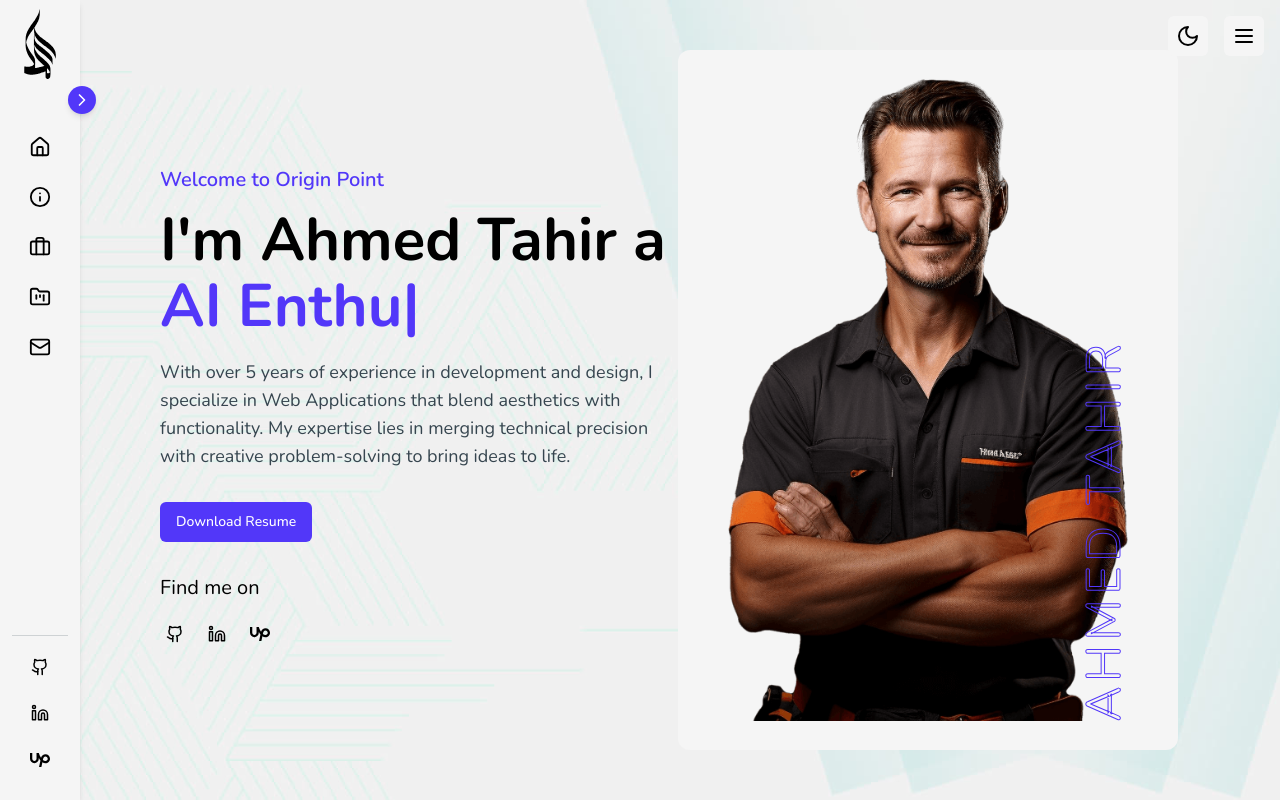
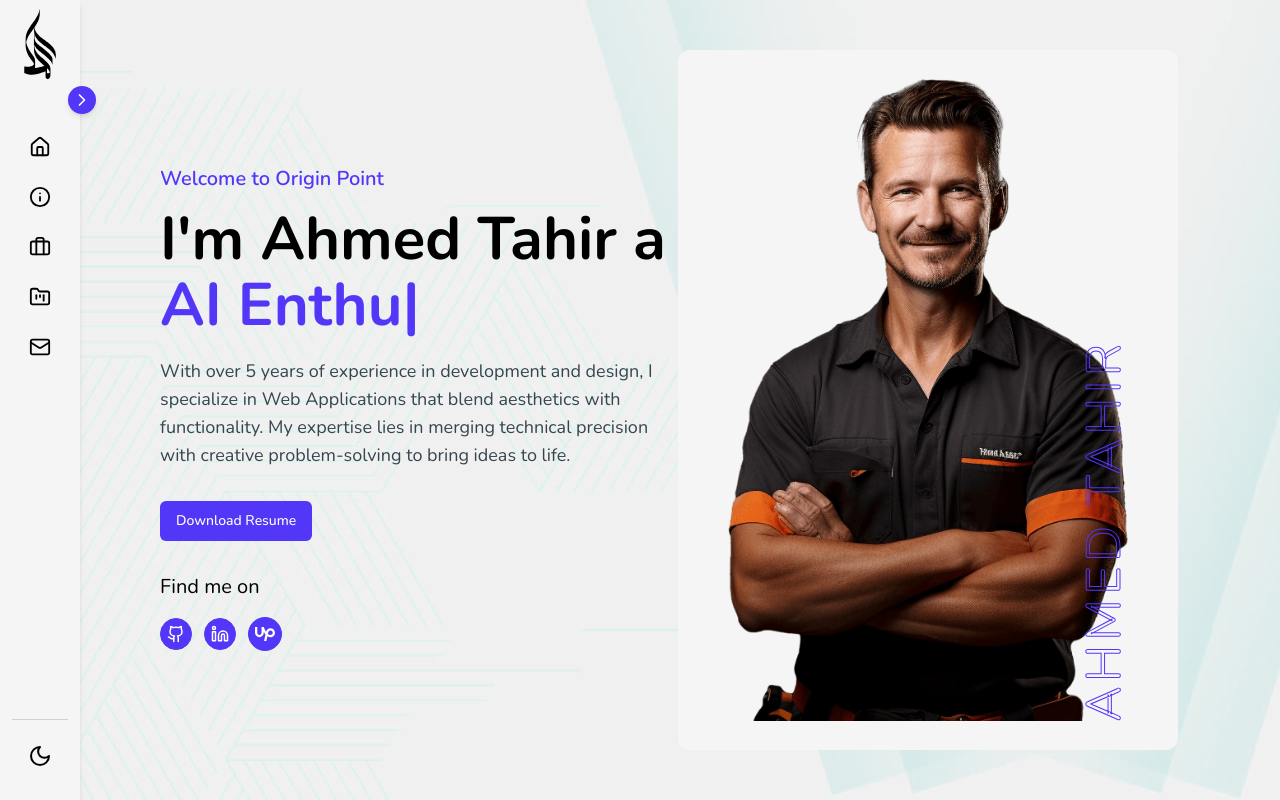
Before and after one commit to ahmedtahir2311/mappe, a Next.js app: page / in a window 1280 px wide. Built offline with nearby package versions, Linux system fonts and the light colour scheme.

Commit message:
Hiding Nav bar

```diff
--- a/src/components/module/client-layout.tsx
+++ b/src/components/module/client-layout.tsx
@@ -1,7 +1,6 @@
 'use client';
 
 import { Sidebar } from './sidebar';
-import { TopNavbar } from './top-navbar';
 import { useSidebar } from '@/lib/context/sidebar-context';
 
 interface ClientLayoutProps {
@@ -17,7 +16,7 @@ export function ClientLayout({ children }: ClientLayoutProps) {
       <Sidebar />
 
       {/* Top Navbar */}
-      <TopNavbar />
+      {/* <TopNavbar /> */}
 
       {/* Main content area that adjusts width based on sidebar state */}
       <main
--- a/src/components/module/sidebar.tsx
+++ b/src/components/module/sidebar.tsx
@@ -1,11 +1,11 @@
 'use client';
 
-import { Home, Info, Briefcase, FolderKanban, Mail, Github, Linkedin } from 'lucide-react';
+import { Home, Info, Briefcase, FolderKanban, Mail } from 'lucide-react';
 import { useSidebar } from '@/lib/context/sidebar-context';
 import { MenuItem } from '@/components/ui/menu-item';
-import { SocialItem } from '@/components/ui/social-item';
 import { Logo } from '@/components/ui/logo';
 import { SidebarToggle } from '@/components/ui/sidebar-toggle';
+import { ThemeToggle } from '@/components/ui/theme-toggle';
 
 interface SidebarProps {
   className?: string;
@@ -52,9 +52,10 @@ export function Sidebar({ className = '' }: SidebarProps) {
               isOpen ? 'justify-start gap-2' : 'flex-col items-center gap-4'
             }`}
           >
-            {socialItems.map((x) => {
+            <ThemeToggle />
+            {/* {socialItems.map((x) => {
               return <SocialItem href={x.href} icon={x.icon} label={x.label} key={x.label} />;
-            })}
+            })} */}
           </div>
         </div>
       </div>
@@ -92,37 +93,3 @@ const menuItems = [
     href: '#contact',
   },
 ];
-
-const socialItems = [
-  {
-    label: 'GitHub',
-    icon: <Github size={18} />,
-    href: 'https://github.com',
-  },
-  {
-    label: 'LinkedIn',
-    icon: <Linkedin size={18} />,
-    href: 'https://linkedin.com',
-  },
-  {
-    icon: (
-      <svg
-        width={20}
-        height={20}
-        fill="currentColor"
-        viewBox="0 0 24 24"
-        role="img"
-        xmlns="http://www.w3.org/2000/svg"
-      >
-        <g id="SVGRepo_bgCarrier" strokeWidth="0"></g>
-        <g id="SVGRepo_tracerCarrier" strokeLinecap="round" strokeLinejoin="round"></g>
-        <g id="SVGRepo_iconCarrier">
-          <title>Upwork icon</title>
-          <path d="M18.561 13.158c-1.102 0-2.135-.467-3.074-1.227l.228-1.076.008-.042c.207-1.143.849-3.06 2.839-3.06 1.492 0 2.703 1.212 2.703 2.703-.001 1.489-1.212 2.702-2.704 2.702zm0-8.14c-2.539 0-4.51 1.649-5.31 4.366-1.22-1.834-2.148-4.036-2.687-5.892H7.828v7.112c-.002 1.406-1.141 2.546-2.547 2.548-1.405-.002-2.543-1.143-2.545-2.548V3.492H0v7.112c0 2.914 2.37 5.303 5.281 5.303 2.913 0 5.283-2.389 5.283-5.303v-1.19c.529 1.107 1.182 2.229 1.974 3.221l-1.673 7.873h2.797l1.213-5.71c1.063.679 2.285 1.109 3.686 1.109 3 0 5.439-2.452 5.439-5.45 0-3-2.439-5.439-5.439-5.439z"></path>
-        </g>
-      </svg>
-    ),
-    href: '"https://upwork.com/freelancers/ahmedtahir2311"',
-    label: 'Upwork',
-  },
-];
--- a/src/components/ui/social-item.tsx
+++ b/src/components/ui/social-item.tsx
@@ -17,7 +17,7 @@ export function SocialItem({ icon, href, label, showTooltip = false }: SocialIte
       target="_blank"
       rel="noopener noreferrer"
       aria-label={label}
-      className="p-1.5 rounded-full hover:bg-[rgb(var(--primary-main))] hover:text-white"
+      className="p-1.5 rounded-full text-white  border border-[rgb(var(--primary-main))] bg-[rgb(var(--primary-main))] hover:bg-transparent hover:cursor-pointer"
     >
       {icon}
     </a>
```
